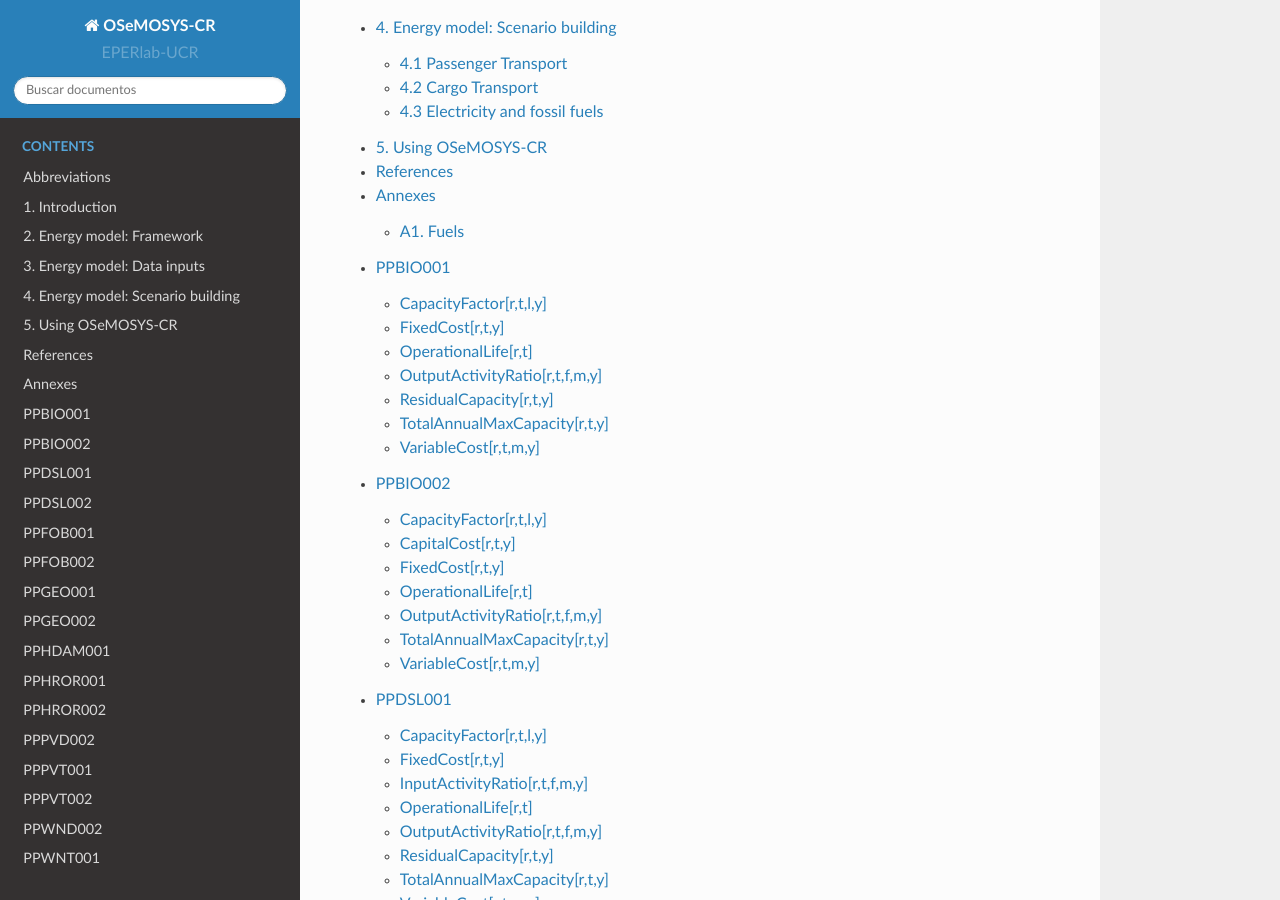
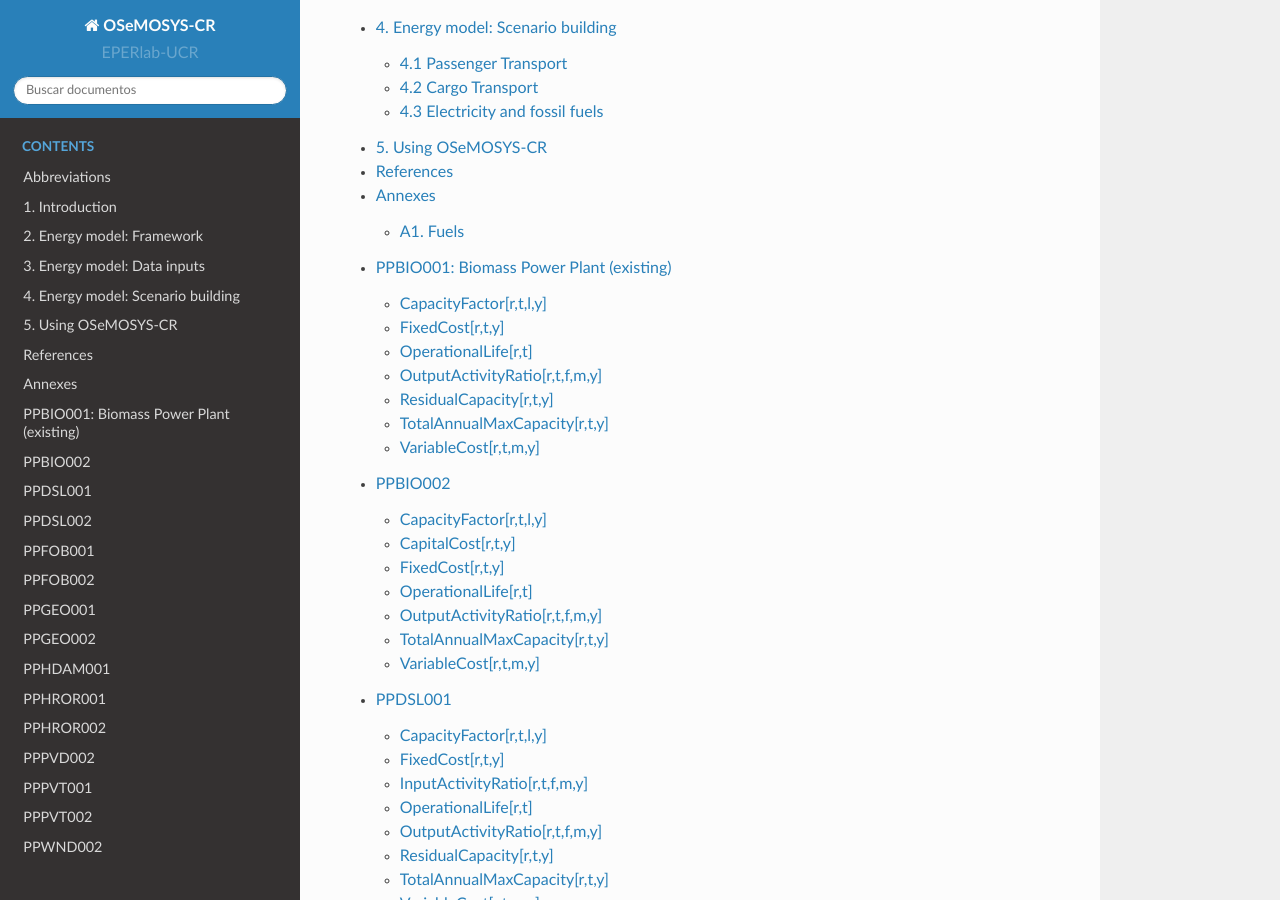
Before and after one commit to EPERLab/OSeMOSYS-CR, a Sphinx documentation site: the page built from docs/index.rst, in a window 1280 px wide and 900 px high, scrolled down 624 px. Built offline with Sphinx 7.4.7 and the Read the Docs theme 2.0.0, drawn with Linux system fonts in a browser that asks for light colours; formulas are drawn with MathJax 3.

Commit message:
Update 03_PPBIO001.rst

```diff
--- a/docs/fichas/03_PPBIO001.rst
+++ b/docs/fichas/03_PPBIO001.rst
@@ -1,4 +1,4 @@
-PPBIO001
+PPBIO001: Biomass Power Plant (existing)
 =====================================
 
 +-------------------------------------------------+-------+--------------+--------------+--------------+--------------+
```
Also changed, not shown: other parts of docs/fichas/03_PPBIO001.rst (+1 -1 lines).
